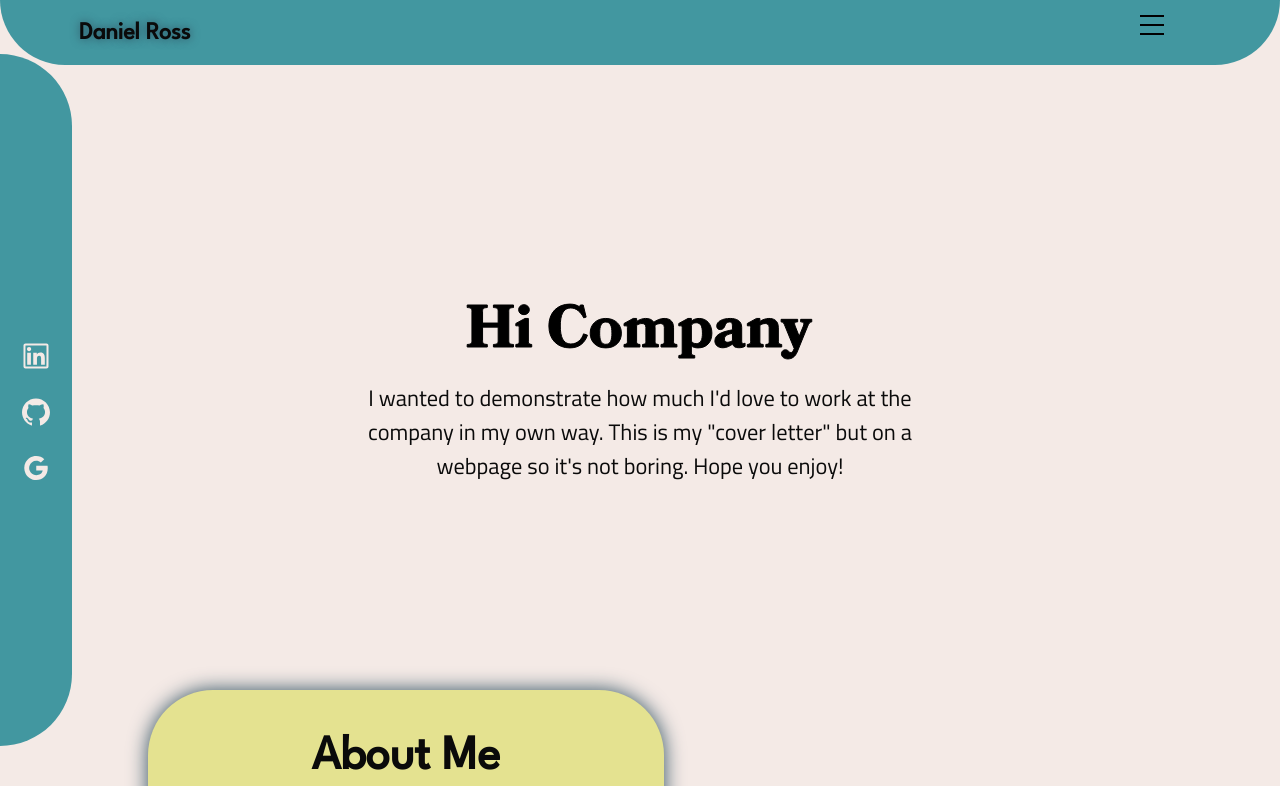
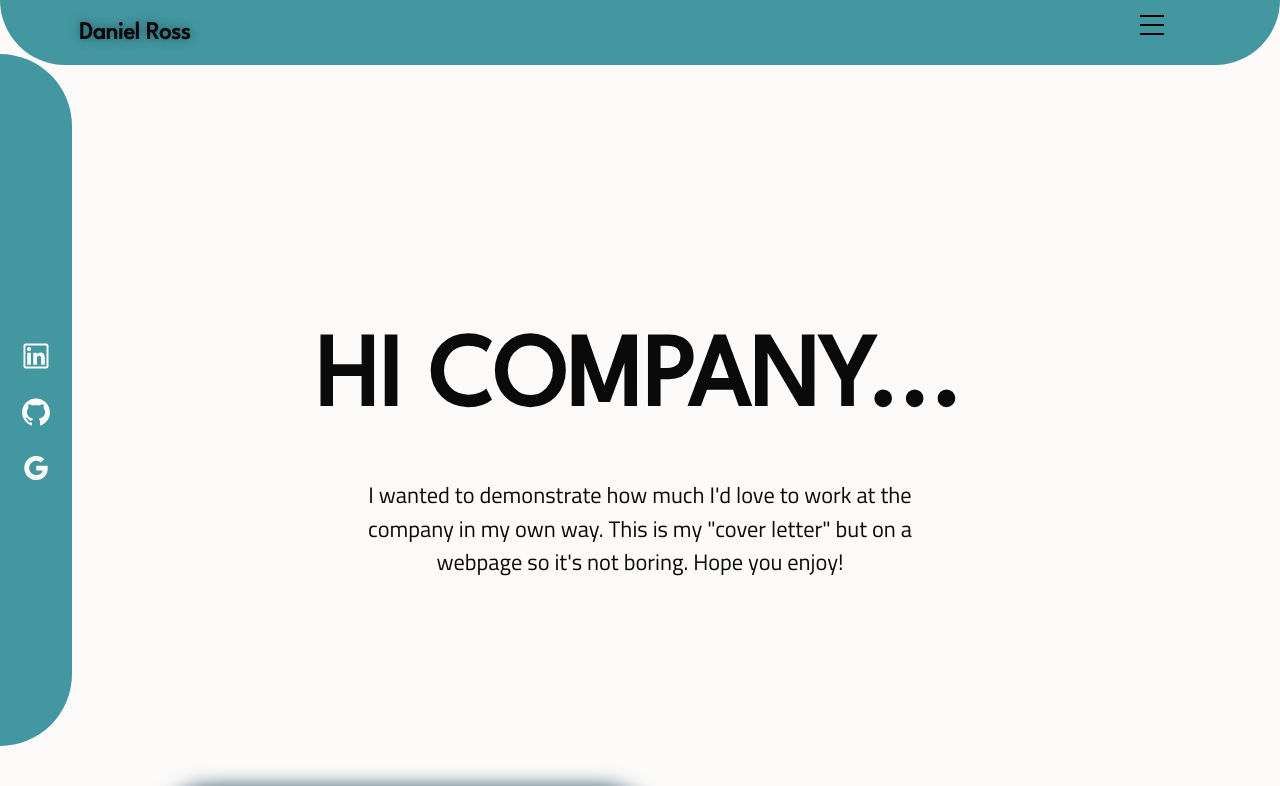
Before and after one commit to DanRoss88/Cover-Letter, a Next.js app in the folder cover-letter/: page / in a window 1280 px wide. Shown: the top 786 px of the page. Built offline with nearby package versions, Linux system fonts and the light colour scheme.

Commit message:
fixed projects, possibly. fixing why me section margins and bobbipic

```diff
--- a/cover-letter/pages/_document.js
+++ b/cover-letter/pages/_document.js
@@ -5,7 +5,7 @@ export default function Document() {
     <Html>
       <Head>
         <link rel="preconnect" href="https://fonts.googleapis.com"/>
-        <link rel="preconnect" href="https://fonts.gstatic.com" crossorigin/>
+        <link rel="preconnect" href="https://fonts.gstatic.com" crossOrigin="annonymous"/>
          <link href="https://fonts.googleapis.com/css2?family=League+Spartan&family=Titillium+Web&display=swap" rel="stylesheet"/>
       </Head>
       <body>
--- a/cover-letter/pages/components/Header.js
+++ b/cover-letter/pages/components/Header.js
@@ -1,62 +1,13 @@
 import React from "react";
-import { useEffect } from "react";
+
 
 export default function Header() {
-  useEffect(() => {
-    const logo = document.getElementById("logo");
-    logo.classList.add("animate-fill");
-  }, []);
 
 
   return (
     <header className="header">
-      <h1>
-        <svg
-          id="logo"
-          width="347"
-          height="57"
-          viewBox="0 0 347 57"
-          fill="none"
-          xmlns="http://www.w3.org/2000/svg"
-          className="hidden md:block mt-5 mb-5 lg:mt-20"
-        >
-          <path
-            d="M47.52 44V41.48C43.68 41.18 42.78 40.7 42.78 37.28V8.72001C42.78 5.24001 43.68 4.82 47.52 4.52V2H27.42V4.52C31.26 4.82 32.16 5.24001 32.16 8.72001V20.06H16.56V8.72001C16.56 5.24001 17.46 4.82 21.3 4.52V2H1.20001V4.52C5.04001 4.82 5.94001 5.24001 5.94001 8.72001V37.28C5.94001 40.7 5.04001 41.18 1.20001 41.48V44H21.3V41.48C17.46 41.18 16.56 40.7 16.56 37.28V24.14H32.16V37.28C32.16 40.7 31.26 41.18 27.42 41.48V44H47.52Z"
-            stroke="black"
-          ></path>
-          <path
-            d="M57.9914 1.7C54.5114 1.7 52.6514 4.22001 52.6514 6.74001C52.6514 9.20001 54.5114 11.66 57.9914 11.66C61.3514 11.66 63.3314 9.20001 63.3314 6.74001C63.3314 4.22001 61.3514 1.7 57.9914 1.7ZM65.7314 44V41.48C62.9714 41.18 62.3714 40.64 62.3714 38.84V15.44H59.0114L49.8314 20.48V22.82H51.6914C52.7714 22.82 53.1914 23.36 53.1914 24.62V38.84C53.1914 40.64 52.5314 41.18 49.8314 41.48V44H65.7314Z"
-            stroke="black"
-          ></path>
-          <path
-            d="M117.215 2H114.335L113.495 3.80001C111.095 2.18001 108.275 1.10001 103.775 1.10001C91.2952 1.10001 82.8952 9.74001 82.8952 23C82.8952 36.26 91.2952 44.9 103.775 44.9C113.315 44.9 118.715 39.92 121.475 32.18L117.515 30.86C115.955 36.08 111.575 41 104.855 41C96.8152 41 94.2952 33.44 94.2952 23C94.2952 12.56 96.8152 4.94001 104.855 4.94001C110.315 4.94001 114.935 9.14001 117.695 14.84L120.155 14.12L117.215 2Z"
-            stroke="black"
-          ></path>
-          <path
-            d="M139.795 15.44C130.255 15.44 124.195 21.62 124.195 30.14C124.195 38.72 130.255 44.9 139.795 44.9C149.335 44.9 155.395 38.72 155.395 30.14C155.395 21.62 149.335 15.44 139.795 15.44ZM139.795 41.3C135.175 41.3 133.675 37.22 133.675 30.14C133.675 23.06 135.175 19.04 139.795 19.04C144.415 19.04 145.915 23.06 145.915 30.14C145.915 37.22 144.415 41.3 139.795 41.3Z"
-            stroke="black"
-          ></path>
-          <path
-            d="M192.434 44V41.48C189.734 41.18 189.074 40.64 189.074 38.84V24.8C189.074 23.96 189.014 23.18 188.894 22.46C190.634 21.26 192.434 20.54 194.474 20.54C196.694 20.54 198.314 21.68 198.314 24.56V38.84C198.314 40.64 197.714 41.18 195.014 41.48V44H210.914V41.48C208.154 41.18 207.554 40.64 207.554 38.84V24.8C207.554 17 202.514 15.44 198.074 15.44C194.714 15.44 190.514 17.12 187.814 19.22C186.074 16.22 182.654 15.44 179.594 15.44C176.534 15.44 172.994 16.82 170.594 18.38V15.44H167.234L158.054 20.48V22.82H159.914C160.994 22.82 161.414 23.36 161.414 24.62V38.84C161.414 40.64 160.754 41.18 158.054 41.48V44H173.954V41.48C171.194 41.18 170.594 40.64 170.594 38.84V22.34C172.274 21.2 174.014 20.54 175.994 20.54C178.214 20.54 179.894 21.68 179.894 24.56V38.84C179.894 40.64 179.294 41.18 176.534 41.48V44H192.434Z"
-            stroke="black"
-          ></path>
-          <path
-            d="M228.732 55.04V52.52C225.972 52.22 225.372 51.68 225.372 49.94V43.04C227.112 44.24 229.272 44.9 231.972 44.9C240.672 44.9 245.892 39.14 245.892 30.14C245.892 21.2 240.672 15.44 233.172 15.44C229.932 15.44 227.352 16.46 225.372 18.2V15.44H222.012L212.772 20.48V22.82H214.692C215.772 22.82 216.192 23.36 216.192 24.62V49.94C216.192 51.68 215.532 52.22 212.832 52.52V55.04H228.732ZM225.372 22.22C226.452 20.54 228.072 19.76 230.172 19.76C234.612 19.76 236.412 23.06 236.412 30.14C236.412 37.22 234.612 40.64 230.172 40.64C228.072 40.64 226.452 39.8 225.372 38.18V22.22Z"
-            stroke="black"
-          ></path>
-          <path
-            d="M266.643 41C267.303 43.82 269.763 44.72 272.883 44.72C275.583 44.72 277.383 44.24 279.063 43.22V40.16C278.343 40.52 277.743 40.58 277.323 40.58C276.303 40.58 275.703 39.92 275.703 38.3V24.44C275.703 17.72 270.363 15.44 264.243 15.44C256.383 15.44 250.743 18.44 250.743 22.88C250.743 25.4 252.183 26.6 254.163 26.6C256.323 26.6 258.003 25.52 258.843 23C259.743 20.18 261.003 18.98 263.283 18.98C265.923 18.98 266.463 20.3 266.463 24.02V26.84C257.883 28.4 248.883 30.8 248.883 37.94C248.883 42.02 252.063 44.78 256.983 44.78C260.703 44.78 264.123 42.92 266.643 41ZM266.463 37.52C265.023 38.54 263.463 39.26 261.663 39.26C259.863 39.26 258.363 38.24 258.363 36.02C258.363 32.72 261.603 31.28 266.463 30.32V37.52Z"
-            stroke="black"
-          ></path>
-          <path
-            d="M315.715 44V41.48C313.015 41.18 312.355 40.64 312.355 38.84V24.8C312.355 17 307.315 15.44 302.875 15.44C299.815 15.44 296.275 16.82 293.875 18.38V15.44H290.515L281.335 20.48V22.82H283.195C284.275 22.82 284.695 23.36 284.695 24.62V38.84C284.695 40.64 284.035 41.18 281.335 41.48V44H297.235V41.48C294.475 41.18 293.875 40.64 293.875 38.84V22.34C295.555 21.2 297.295 20.54 299.275 20.54C301.495 20.54 303.175 21.68 303.175 24.56V38.84C303.175 40.64 302.575 41.18 299.815 41.48V44H315.715Z"
-            stroke="black"
-          ></path>
-          <path
-            d="M341.749 23.06C342.889 20.3 343.669 19.16 345.769 18.86V16.34H334.669V18.86C337.429 19.16 338.569 19.94 337.369 23.06L333.169 33.26L329.149 23.06C327.949 19.88 328.609 19.16 331.669 18.86V16.34H315.109V18.86C317.449 19.16 317.989 20.48 319.009 23.06L328.189 45.5L327.589 47C326.989 48.56 326.029 49.58 324.889 49.58C322.789 49.58 322.429 46.76 319.429 46.76C317.149 46.76 315.409 48.44 315.409 50.78C315.409 53.9 318.349 55.94 321.889 55.94C326.089 55.94 329.329 53.48 331.189 48.98L341.749 23.06Z"
-            stroke="black"
-          ></path>
-        </svg>
+      <h1 data-text="Hi Company...">
+        Hi Company...
       </h1>
       <p>
         I wanted to demonstrate how much I'd love to work at the company in my
--- a/cover-letter/pages/data/items.js
+++ b/cover-letter/pages/data/items.js
@@ -21,9 +21,9 @@ const items = {
       id: 3,
       title: "Portfolio",
       description:
-        "This portfolio started out as a Next.js blog tutorial. I then customized it to my liking and added a few features of my own. I used Next.js, React, and CSS to build this portfolio.",
-      image: "/portfolio.png",
-      url1: "https://danross-portfolio.vercel.app/",
+        "I used Next.js, React, and CSS to build this portfolio to showcase my projects and skills. I also used Framer Motion to add some animations.",
+      image: "/newportfolio.png",
+      url1: "https://dr-portfolio-six.vercel.app",
     },
     {
       id: 4,
--- a/cover-letter/styles/globals.css
+++ b/cover-letter/styles/globals.css
@@ -8,7 +8,7 @@
   --color-tertiary: #2f5061;
   --color-accent: #e57f84;
   --color-secondary-accent: #e4e290;
-  --color-background: #f4eae6;
+  --color-background: #fcfbfa;
   --font-family-primary: "League Spartan", sans-serif;
   --font-family-secondary: "Titillium Web", sans-serif;
   --font-weight-primary: 400;
@@ -152,7 +152,7 @@ body {
 .why-grid {
   display: grid;
   grid-template-columns: 1fr 1fr;
-  grid-gap: 1rem;
+  grid-gap: .5rem;
 }
 
 .main-card3 {
@@ -302,24 +302,39 @@ body {
 }
 
 .header h1 {
-  font-size: 3.5rem;
+  font-size: 8vw;
+  position: relative;
   font-family: var(--font-family-primary);
-  font-weight: var(--font-weight-tertiary);
-  color: var(--color-primary);
+  white-space: nowrap;
+  color: var(--color-background);
+  -webkit-text-stroke: 0.3vw var(--color-primary);
+  text-transform: uppercase;
+
 }
 
-@keyframes fill {
-  0% {
-    fill: black;
+.header h1::before{
+  content: attr(data-text);
+  font-family: var(--font-family-primary);
+  position: absolute;
+  top: 0;
+  left: 0;
+  width: 0;
+  height: 100%;
+  color: var(--color-primary);
+  -webkit-text-stroke: 0vw var(--color-primary);
+  overflow: hidden;
+  animation: animate 8s linear infinite;
+}
+
+@keyframes animate {
+  0%,10%,100%{
+    width: 0;
   }
-  100% {
-    fill: black;
+  70%,90%{
+    width: 100%;
   }
 }
 
-.animate-fill {
-  animation: fill 4s linear 1s forwards;
-}
 
 .header p {
   font-size: 1.4rem;
@@ -328,20 +343,6 @@ body {
   margin-top: 1.4rem;
 }
 
-.header a {
-  color: #333;
-  text-decoration: none;
-  padding: 10px 10px;
-  border-radius: 5px;
-  font-size: 1rem;
-  margin-top: 1.4rem;
-}
-
-.header a:hover {
-  background-color: var(--color-secondary);
-  padding: 5px 10px;
-  border-radius: 5px;
-}
 
 /*////////////////////// about ///////////////////*/
 
@@ -401,9 +402,11 @@ body {
 }
 
 .about-card p {
+  font-family: var(--font-family-secondary);
 }
 
 .about-wrapup {
+  font-family: var(--font-family-secondary);
   margin-top: 6.4rem;
   margin-bottom: 1.4rem;
   opacity: 0;
@@ -423,8 +426,9 @@ body {
   flex-direction: column;
   justify-content: center;
   align-items: center;
-  height: 60%;
-  width: 60%;
+  z-index: 2;
+  height: auto;
+  width: 90%;
 }
 
 .projects-title {
@@ -438,6 +442,8 @@ body {
   border: 2px solid rgb(80, 79, 98);
   border-radius: 10px;
   box-shadow: 0px 0px 12px rgb(80, 79, 98);
+  height: 100%;
+  width: 100%
 }
 
 .embla p {
@@ -454,13 +460,13 @@ body {
 
 .embla__container img {
   width: 100%;
-  height: 100%;
-  object-fit: cover;
+  height: auto;
   object-position: center;
   border-radius: 10px;
+  z-index: 1;
 }
 
-@media (max-width: 768px) {
+/* @media (max-width: 768px) {
   .embla__container img {
     width: 80%;
     height: auto;
@@ -472,7 +478,7 @@ body {
     width: 100%;
     height: auto;
   }
-}
+} */
 
 .embla__container h1 {
   font-size: 1.8rem;
@@ -492,14 +498,14 @@ body {
 
 .embla__slide p {
   font-family: var(--font-family-primary);
-  margin-top: 1.4rem;
-  font-size: 1.3rem;
+  margin-top: 1.0rem;
+  font-size: 1.2rem;
 }
 
 .scroll-index {
   position: relative;
   z-index: 100;
-  margin-top: 10px;
+  margin-top: 4vh;
 }
 
 .scroll-index button {
```
Also changed, not shown: cover-letter/pages/components/Projects.js (+8 -8 lines), cover-letter/public/newportfolio.png (added).
